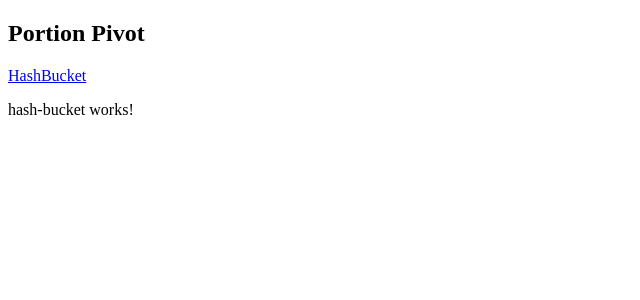
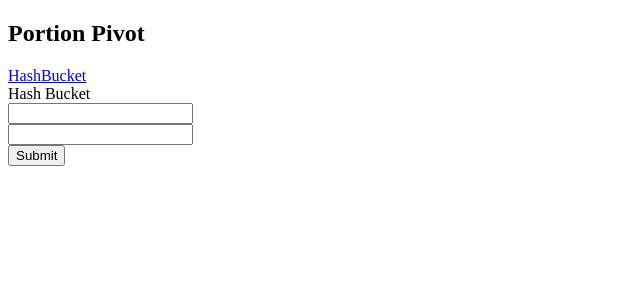
Before and after one commit to manuella/HashBucketFrontend, an Angular app: page /hash-bucket in a window 1280 px wide. Shown: the top 300 px of the page, without its empty margins (0-640 px from the left). Built offline with nearby package versions, Linux system fonts and the light colour scheme.

Commit message:
Added basic submission form

```diff
--- a/src/app/hash-bucket/hash-bucket.component.html
+++ b/src/app/hash-bucket/hash-bucket.component.html
@@ -1,3 +1,7 @@
-<p>
-  hash-bucket works!
-</p>
+Hash Bucket
+
+<form [formGroup]="hashForm" (ngSubmit)="submit()">
+  <input type="password" formControlName="password"><br>
+  <input type="message" formControlName="message"><br>
+  <button type="submit">Submit</button>
+</form>
--- a/src/app/hash-bucket/hash-bucket.component.ts
+++ b/src/app/hash-bucket/hash-bucket.component.ts
@@ -1,4 +1,7 @@
 import { Component, OnInit } from '@angular/core';
+import { FormsModule,FormControl, FormGroup } from '@angular/forms';
+import { HttpClient } from'@angular/common/http';
+
 
 @Component({
   selector: 'app-hash-bucket',
@@ -7,9 +10,23 @@ import { Component, OnInit } from '@angular/core';
 })
 export class HashBucketComponent implements OnInit {
 
-  constructor() { }
+  LocalURL =  "https://localhost:5001/api/HashBucket";
+  hashForm: FormGroup;
+
+  constructor(private httpService : HttpClient) { }
 
   ngOnInit() {
+    this.hashForm = new FormGroup({
+      password: new FormControl(''),
+      message: new FormControl('')
+    });
   }
+  submit() {
+    if (this.hashForm.valid) {
+      console.log("submit: " + this.hashForm.value.password + " , " +
+                  this.hashForm.value.message);
+      }
+    }
+
 
 }
```
Also changed, not shown: src/app/app.module.ts (+6 -3 lines).
